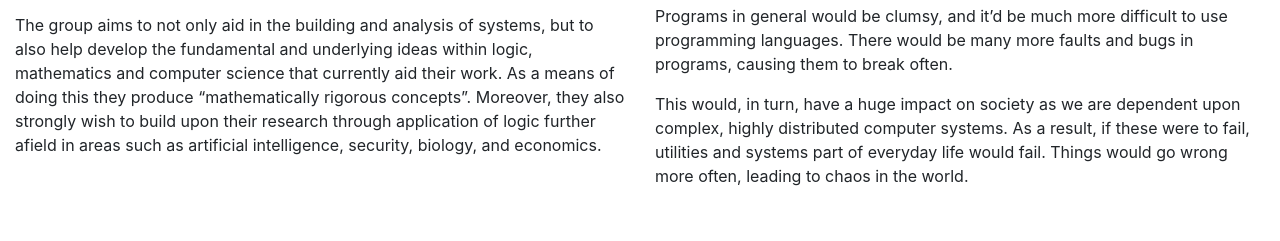
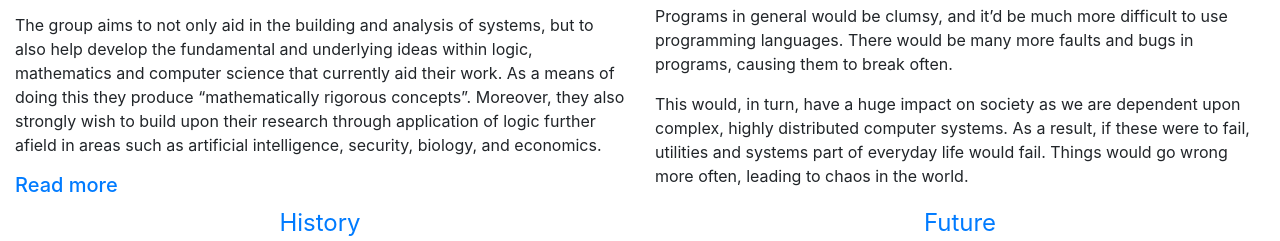
Before and after one commit to ucl-engs101p-cs-19-17/pplv-site, a website: page index.html in a window 1280 px wide. Shown: the part 652-893 px from the top of the page. Before the commit the page ends 856 px from the top, so only its background shows below. Drawn offline with nearby package versions, Linux system fonts and the light colour scheme; files that its build step writes are made by us from their sources.

Commit message:
add links to homepage

```diff
--- a/index.html
+++ b/index.html
@@ -60,6 +60,7 @@
           <p>
             The group aims to not only aid in the building and analysis of systems, but to also help develop the fundamental and underlying ideas within logic, mathematics and computer science that currently aid their work. As a means of doing this they produce “mathematically rigorous concepts”. Moreover, they also strongly wish to build upon their research through application of logic further afield in areas such as artificial intelligence, security, biology, and economics.
           </p>
+          <h5><a href="what.html">Read more</a></h5>
         </div>
 
         <div class="col-sm">
@@ -74,29 +75,15 @@
         </div>
       </div>
 
-      <!-- <div class="row">
-        <div class="col">
-          <h2>Subareas</h2>
+      <div class="row align-items-center subpage-links">
+        <div class="col-md-6">
+          <a href="history.html">History</a>
+        </div>
+
+        <div class="col-md-6">
+          <a href="future.html">Future</a>
         </div>
       </div>
-
-      <div class="row align-items-center subpage-links">
-        <div class="col-lg-3 col-md-6">
-          <a href="#">Programming</a>
-        </div>
-
-        <div class="col-lg-3 col-md-6">
-          <a href="#">Principles</a>
-        </div>
-
-        <div class="col-lg-3 col-md-6">
-          <a href="#">Logic</a>
-        </div>
-
-        <div class="col-lg-3 col-md-6">
-          <a href="#">Verification</a>
-        </div>
-      </div> -->
 
     </div>
   </body>
```
